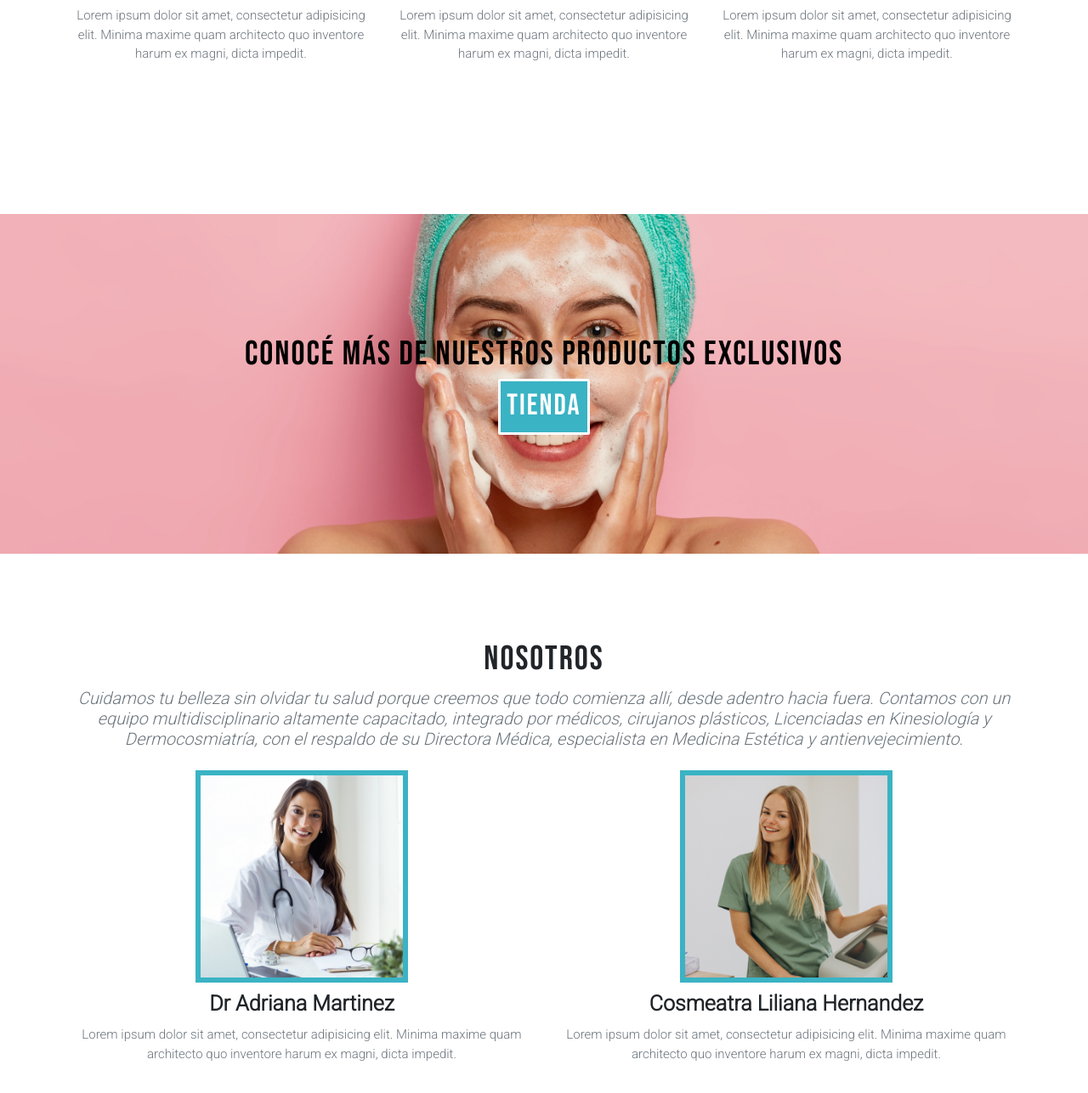
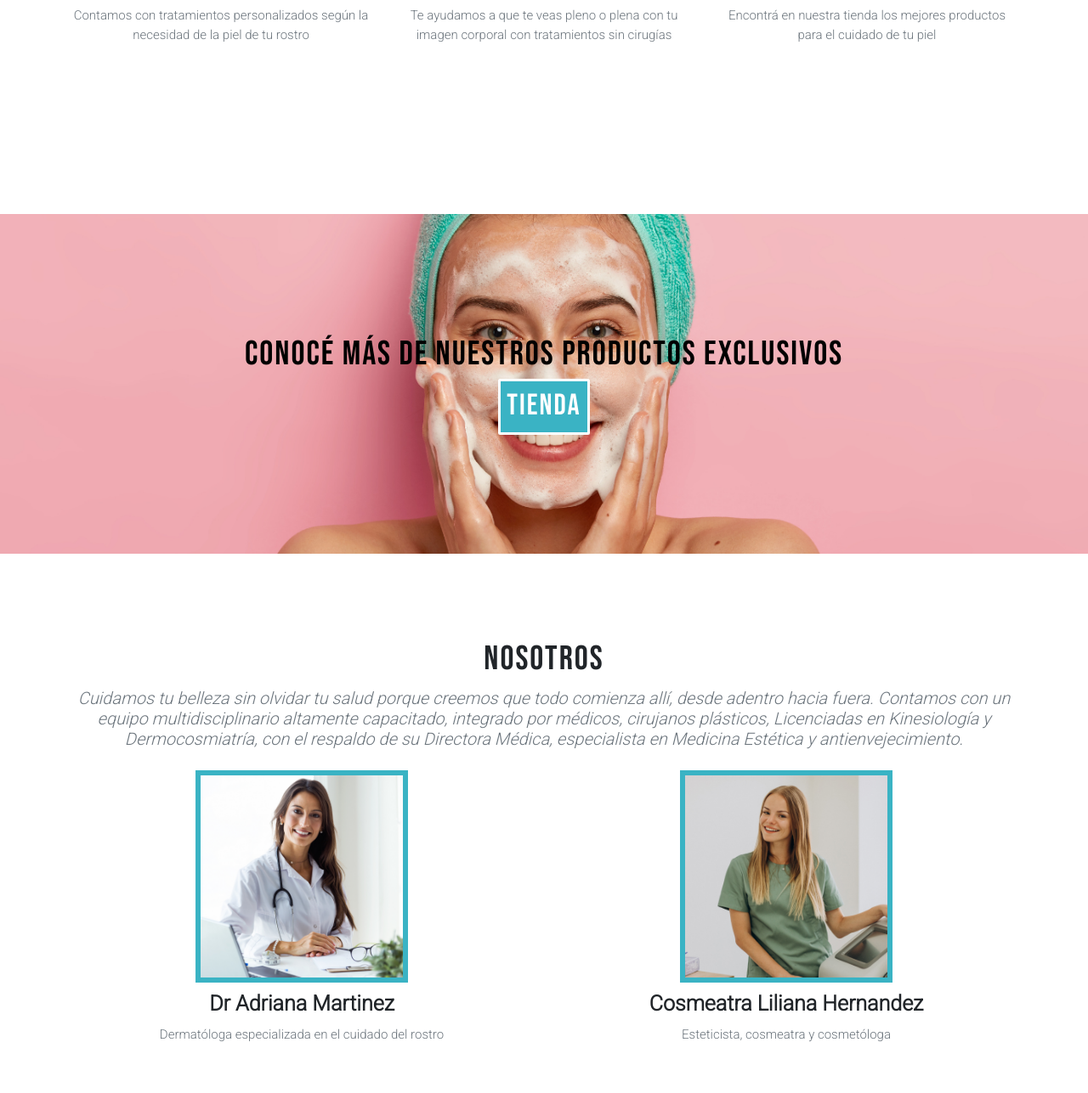
Before and after one commit to valenmarenda/tiendaJS, a website: page index.html in a window 1280 px wide. Shown: the part 1168-2455 px from the top of the page at 85% size. Drawn offline with nearby package versions, Linux system fonts and the light colour scheme.

Commit message:
cuarto commit

```diff
--- a/index.html
+++ b/index.html
@@ -81,17 +81,17 @@
                     <div class="col-md-4">
                           <div><img src="img/servicio1.png" alt="" class="img-animacion"></div>
                         <h4 class="my-3">Rostro</h4>
-                        <p class="text-muted">Lorem ipsum dolor sit amet, consectetur adipisicing elit. Minima maxime quam architecto quo inventore harum ex magni, dicta impedit.</p>
+                        <p class="text-muted">Contamos con tratamientos personalizados según la necesidad de la piel de tu rostro</p>
                     </div>
                     <div class="col-md-4">
                       <div><img src="img/servicio2.png" alt=""></div>
                         <h4 class="my-3">Cuerpo</h4>
-                        <p class="text-muted">Lorem ipsum dolor sit amet, consectetur adipisicing elit. Minima maxime quam architecto quo inventore harum ex magni, dicta impedit.</p>
+                        <p class="text-muted">Te ayudamos a que te veas pleno o plena con tu imagen corporal con tratamientos sin cirugías</p>
                     </div>
                     <div class="col-md-4">
                       <div><img src="img/servicio3.png" alt=""></div>
                         <h4 class="my-3">Productos</h4>
-                        <p class="text-muted">Lorem ipsum dolor sit amet, consectetur adipisicing elit. Minima maxime quam architecto quo inventore harum ex magni, dicta impedit.</p>
+                        <p class="text-muted">Encontrá  en nuestra tienda los mejores productos para el cuidado de tu piel</p>
                     </div>
                 </div>
             </div>
@@ -117,12 +117,12 @@
                     <div class="col-md-6">
                         <div><img src="img/nosotros1.png" alt=""></div>
                              <h4 class="my-3">Dr Adriana Martinez</h4>
-                              <p class="text-muted">Lorem ipsum dolor sit amet, consectetur adipisicing elit. Minima maxime quam architecto quo inventore harum ex magni, dicta impedit.</p>
+                              <p class="text-muted">Dermatóloga especializada en el cuidado del rostro</p>
                     </div>
                      <div class="col-md-6">
                               <div><img src="img/nosotros2.png" alt=""></div>
                               <h4 class="my-3">Cosmeatra Liliana Hernandez</h4>
-                               <p class="text-muted">Lorem ipsum dolor sit amet, consectetur adipisicing elit. Minima maxime quam architecto quo inventore harum ex magni, dicta impedit.</p>
+                               <p class="text-muted">Esteticista, cosmeatra y cosmetóloga</p>
                       </div>
                   </div>
             </div>
```
Also changed, not shown: 17 other files.
